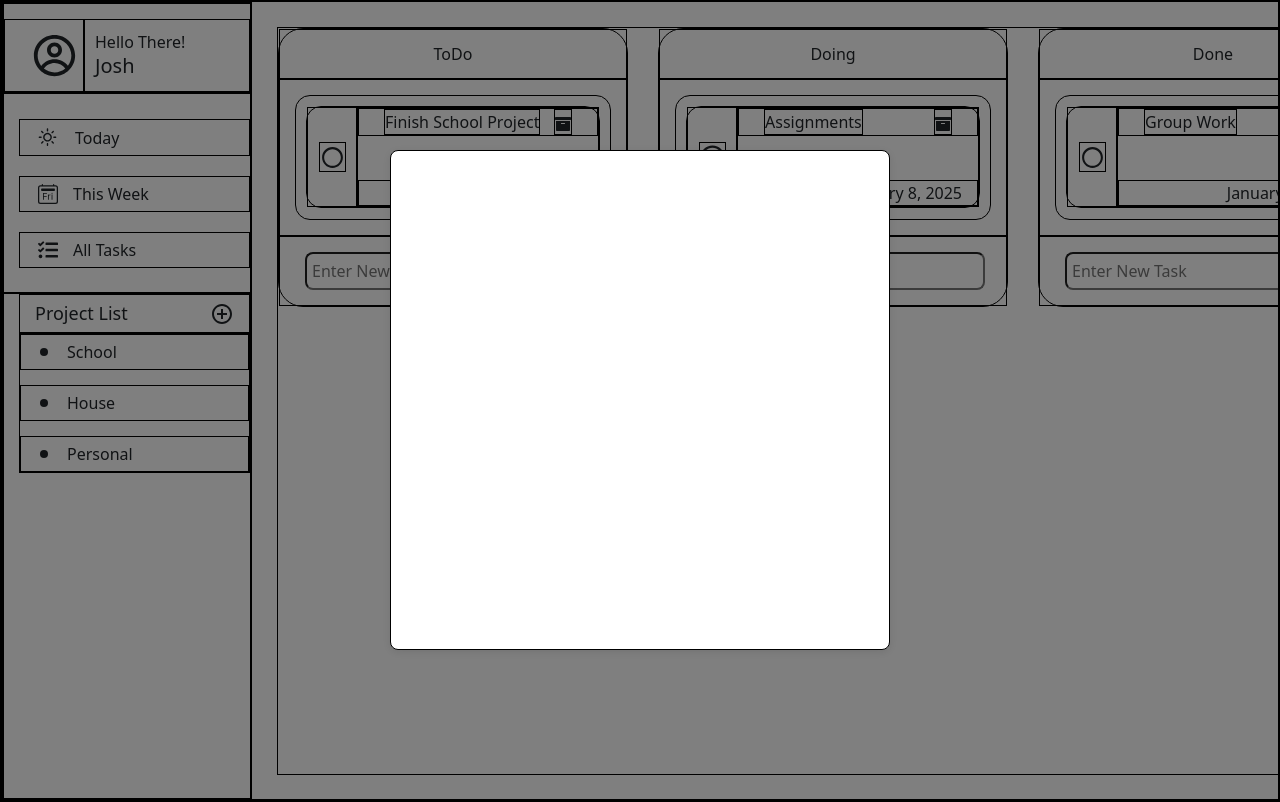
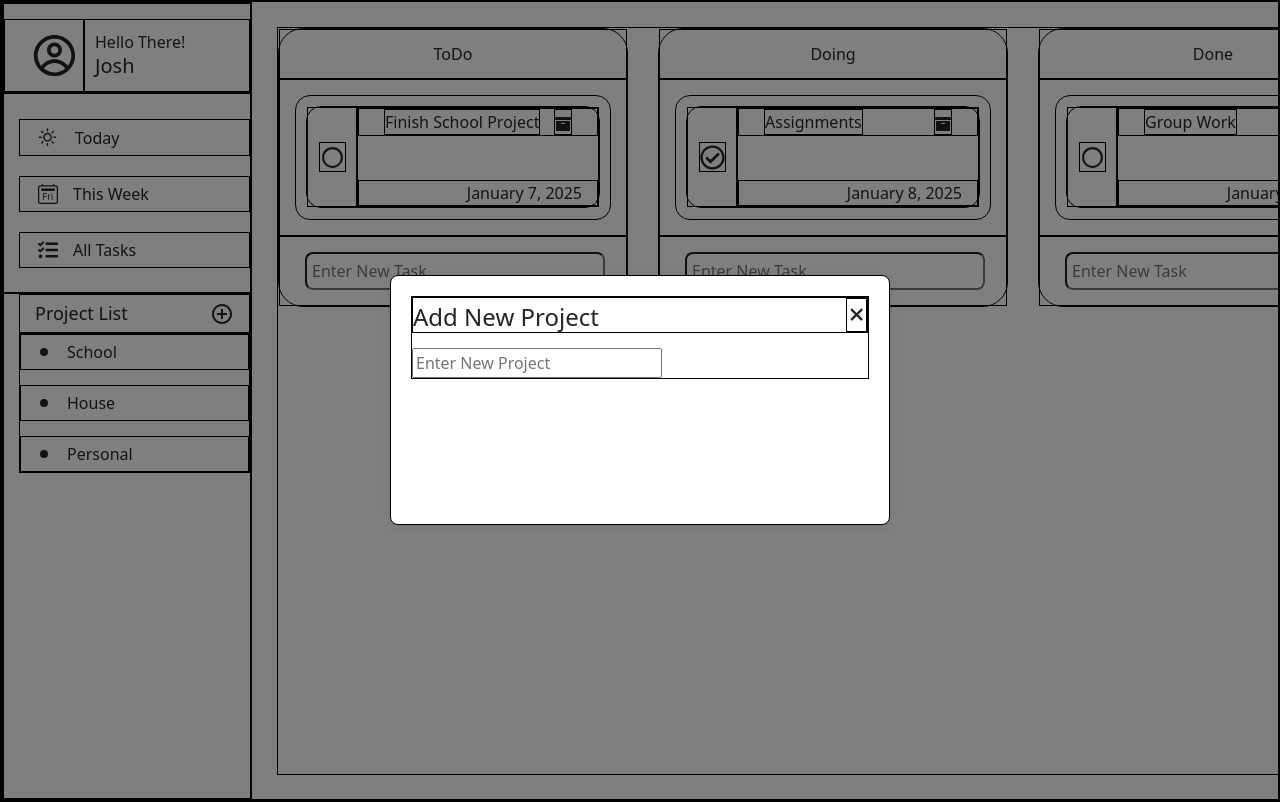
Before and after one commit to HappyLego214/todo-list, a React (Vite) app: page / in a window 1280 px wide. Both pictures are taken after a click on the icon 222 px from the left and 313 px from the top of the page. Built offline with nearby package versions, Linux system fonts and the light colour scheme.

Commit message:
adds working functionality for AddModal

```diff
--- a/src/App.css
+++ b/src/App.css
@@ -219,10 +219,34 @@ div {
 
 .modal-content {
   background: white;
-  height: 500px;
+  height: 250px;
   width: 500px;
   padding: 20px;
   border-radius: 8px;
   box-shadow: 0 2px 10px rgba(0, 0, 0, 0.1);
   z-index: 1001;
 }
+
+.modal-container {
+  display: flex;
+  gap: 15px;
+  flex-direction: column;
+}
+
+.modal-top {
+  display: flex;
+  justify-content: space-between;
+}
+
+.modal-top h4 {
+  padding-top: 5px;
+  margin: 0;
+}
+
+.modal-exit {
+  font-size: larger;
+}
+
+.modal-container input {
+  width: 250px;
+}
--- a/src/components/AddModal.tsx
+++ b/src/components/AddModal.tsx
@@ -1,8 +1,22 @@
-import React from "react";
+import React, { useState } from "react";
 import { AddModalProps } from "./Interfaces";
+import { FaXmark } from "react-icons/fa6";
 
-const AddModal: React.FC<AddModalProps> = ({ setModal }) => {
+const AddModal: React.FC<AddModalProps> = ({ setModal, addProject }) => {
+  const [inputValue, setInputValue] = useState("");
+
   function handleOverlayClick() {
+    setModal(false);
+  }
+
+  function handleInputChange(e: React.ChangeEvent<HTMLInputElement>) {
+    setInputValue(e.target.value);
+  }
+
+  function handleFormSubmit(e: React.FormEvent<HTMLFormElement>) {
+    e.preventDefault();
+    addProject(inputValue, []);
+    setInputValue("");
     setModal(false);
   }
 
@@ -12,7 +26,22 @@ const AddModal: React.FC<AddModalProps> = ({ setModal }) => {
 
   return (
     <div className="modal-overlay" onClick={handleOverlayClick}>
-      <div className="modal-content" onClick={handleContentCLick}></div>
+      <div className="modal-content" onClick={handleContentCLick}>
+        <div className="modal-container">
+          <div className="modal-top">
+            <h4>Add New Project</h4>
+            <div className="modal-exit">
+              <FaXmark />
+            </div>
+          </div>
+          <form onSubmit={handleFormSubmit}>
+            <input
+              placeholder="Enter New Project"
+              onChange={handleInputChange}
+            ></input>
+          </form>
+        </div>
+      </div>
     </div>
   );
 };
--- a/src/components/Interfaces.tsx
+++ b/src/components/Interfaces.tsx
@@ -47,4 +47,5 @@ export interface TaskCardProps {
 
 export interface AddModalProps {
   setModal: (show: boolean) => void;
+  addProject: (name: string, todo: ToDo[]) => void;
 }
--- a/src/components/Sidebar.tsx
+++ b/src/components/Sidebar.tsx
@@ -73,7 +73,9 @@ const ProjectSidebar: React.FC<ProjectSidebarProps> = ({
           ))}
         </div>
       </div>
-      {modal == true ? <AddBox setModal={setModal}></AddBox> : null}
+      {modal == true ? (
+        <AddBox setModal={setModal} addProject={addProject}></AddBox>
+      ) : null}
     </div>
   );
 };
```
